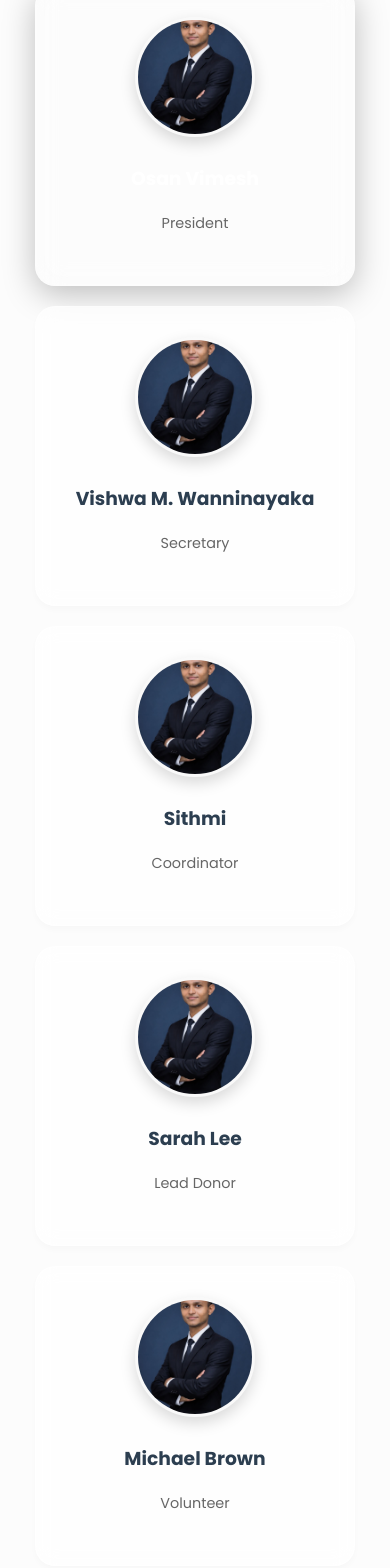
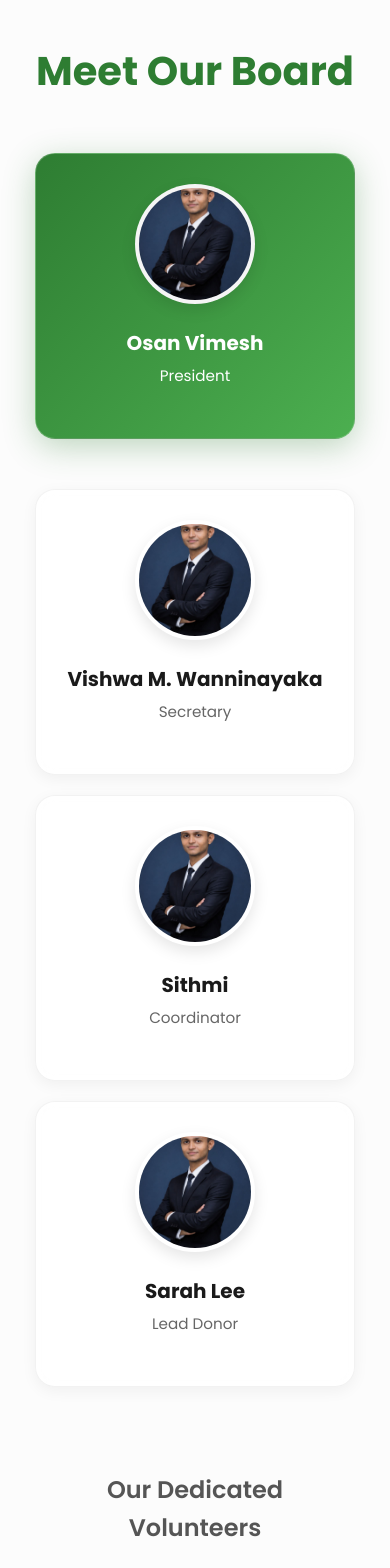
Before and after one commit to DulajE032/sobasociety, a React (Vite) app: page /about in a window 390 px wide. Shown: the part 1410-2978 px from the top of the page. Built offline with nearby package versions, Linux system fonts and the light colour scheme; a web font is replaced by a local one.

Commit message:
enhanced about us page layout

```diff
--- /dev/null
+++ b/src/components/pages/events/UpcomingEvents.css
@@ -0,0 +1,54 @@
+.upcoming-events-container {
+  padding: 80px 5%;
+  background-color: var(--white, #ffffff);
+  text-align: center;
+}
+
+.upcoming-events-container .section-title {
+  margin-bottom: 40px;
+  font-size: 2.5rem;
+  color: var(--primary-green, #2e7d32);
+}
+
+.coming-soon-wrapper {
+  max-width: 800px;
+  margin: 0 auto;
+  padding: 60px 40px;
+  background: var(--light-blue, #f4f7f6);
+  border-radius: 16px;
+  box-shadow: 0 4px 15px rgba(0,0,0,0.05);
+  border: 2px dashed #a5d6a7;
+}
+
+.coming-soon-badge {
+  display: inline-block;
+  background-color: var(--primary-green, #2e7d32);
+  color: white;
+  font-weight: bold;
+  font-size: 1.2rem;
+  padding: 10px 24px;
+  border-radius: 30px;
+  margin-bottom: 24px;
+  text-transform: uppercase;
+  letter-spacing: 1px;
+}
+
+.coming-soon-text {
+  font-size: 1.2rem;
+  color: var(--text-dark, #333);
+  line-height: 1.6;
+}
+
+@media (max-width: 768px) {
+  .upcoming-events-container {
+    padding: 60px 5%;
+  }
+
+  .coming-soon-wrapper {
+    padding: 40px 20px;
+  }
+
+  .coming-soon-text {
+    font-size: 1.1rem;
+  }
+}
--- /dev/null
+++ b/src/components/pages/events/UpcomingEvents.jsx
@@ -0,0 +1,18 @@
+import './UpcomingEvents.css';
+
+const UpcomingEvents = () => {
+  return (
+    <section className="upcoming-events-container">
+      <h2 className="section-title">Upcoming Events</h2>
+
+      <div className="coming-soon-wrapper">
+        <div className="coming-soon-badge">Coming Soon</div>
+        <p className="coming-soon-text">
+          We are planning exciting new activities! Stay tuned for more updates on our next cleanups, tree planting drives, and community meetups.
+        </p>
+      </div>
+    </section>
+  );
+};
+
+export default UpcomingEvents;
--- a/src/pages/board.css
+++ b/src/pages/board.css
@@ -1,54 +1,96 @@
 /* ===== Container & Layout ===== */
 .board-container {
-  padding: 60px 5%;
+  padding: 80px 5%;
   background-color: #fcfcfc;
   min-height: 100vh;
+  text-align: center;
 }
 
-.card-container {
+.board-title {
+  font-size: 2.5rem;
+  color: var(--primary-green, #2e7d32);
+  margin-bottom: 50px;
+}
+
+.board-tier {
   display: flex;
   flex-wrap: wrap;
   justify-content: center;
-  gap: 30px; /* Space between cards */
+  gap: 30px;
   max-width: 1200px;
-  margin: 0 auto;
+  margin: 0 auto 50px auto;
+}
+
+.tier-divider {
+  max-width: 1200px;
+  margin: 60px auto 40px auto;
+  position: relative;
+  text-align: center;
+}
+
+.tier-divider::before,
+.tier-divider::after {
+  content: "";
+  position: absolute;
+  top: 50%;
+  width: 30%;
+  height: 2px;
+  background-color: #e0e0e0;
+}
+
+.tier-divider::before { left: 0; }
+.tier-divider::after { right: 0; }
+
+.tier-divider h3 {
+  display: inline-block;
+  padding: 0 20px;
+  color: #555;
+  font-size: 1.5rem;
+  font-weight: 600;
+  background: #fcfcfc;
+  position: relative;
+  z-index: 1;
 }
 
 /* ===== Card Styling ===== */
 .card {
-  width: 280px; /* Fixed width for consistency */
+  width: 280px;
   border-radius: 20px;
   padding: 30px 20px;
   text-align: center;
   transition: all 0.3s cubic-bezier(0.25, 0.8, 0.25, 1);
-  box-shadow: 0 4px 6px rgba(0, 0, 0, 0.02);
-  background: rgba(255, 255, 255, 0.7);
-  backdrop-filter: blur(10px); /* Blurs background behind card */
-  border: 1px solid rgba(255, 255, 255, 0.3);
+  box-shadow: 0 4px 15px rgba(0, 0, 0, 0.05);
+  background: rgba(255, 255, 255, 0.8);
+  backdrop-filter: blur(10px);
+  border: 1px solid rgba(0, 0, 0, 0.05);
 }
+
+/* Make the President card slightly larger to emphasize rank */
+.tier-1 .card {
+  width: 320px;
+  transform: scale(1.05);
+}
+.tier-1 .card:hover {
+  transform: scale(1.05) translateY(-10px);
+}
+
 .featured-card {
-  background: rgba(255, 255, 255, 0.1);
-  backdrop-filter: blur(14px);
-  -webkit-backdrop-filter: blur(14px);
+  background: linear-gradient(135deg, var(--primary-green, #2e7d32), #4caf50);
+  border: 1px solid rgba(255, 255, 255, 0.2);
+  box-shadow: 0 8px 32px rgba(46, 125, 50, 0.3);
+  color: white;
+}
 
-  border-radius: 20px;
-
-  border: 1px solid rgba(255, 255, 255, 0.2);
-
-  box-shadow:
-    0 8px 32px rgba(0, 0, 0, 0.25),
-    inset 0 1px 0 rgba(255, 255, 255, 0.2);
-
+.featured-card .card-description h3,
+.featured-card .card-description p {
   color: white;
-
-  transition: all 0.3s ease;
 }
 
 /* Hover Effect: Lift and Shadow */
 .card:hover {
   transform: translateY(-10px);
-  box-shadow: 0 15px 30px rgba(0, 0, 0, 0.08);
-  border-color: #f87171; /* Light red border on hover */
+  box-shadow: 0 15px 30px rgba(0, 0, 0, 0.1);
+  border-color: rgba(46, 125, 50, 0.3);
 }
 
 /* ===== Image Handling ===== */
@@ -60,55 +102,64 @@
 .card-image {
   width: 120px;
   height: 120px;
-
-  border-radius: 50%; /* perfect circle */
-
+  border-radius: 50%;
   object-fit: cover;
-
-  border: 3px solid rgba(255, 255, 255, 0.6);
-
-  box-shadow: 0 6px 15px rgba(0, 0, 0, 0.15);
-
+  border: 4px solid white;
+  box-shadow: 0 6px 15px rgba(0, 0, 0, 0.1);
   background: #f0f0f0;
-
   transition: transform 0.3s ease;
 }
 
+.featured-card .card-image {
+  border-color: rgba(255, 255, 255, 0.3);
+}
+
 /* ===== Text & Typography ===== */
-.card-description h1 {
+.card-description h3 {
   font-size: 1.25rem;
   color: #1a1a1a;
-  margin: 10px 0 5px 0;
+  margin: 15px 0 5px 0;
   font-weight: 700;
-  text-transform: capitalize;
 }
 
-/* Styling for a role/subtitle if you add one later */
 .card-description p {
-  font-size: 0.9rem;
+  font-size: 0.95rem;
   color: #666;
   font-weight: 500;
+  margin: 0;
 }
 
 /* ===== Responsive Design ===== */
-
-/* Tablets */
 @media (max-width: 900px) {
-  .card-container {
+  .board-tier {
     gap: 20px;
   }
   .card {
-    width: 45%; /* Show 2 cards per row */
+    width: calc(50% - 20px); /* 2 per row */
+  }
+  .tier-1 .card {
+    width: calc(50% - 20px);
+    transform: scale(1);
+  }
+  .tier-1 .card:hover {
+    transform: translateY(-10px);
+  }
+  .tier-divider::before,
+  .tier-divider::after {
+    width: 15%;
   }
 }
 
-/* Mobile Phones */
 @media (max-width: 600px) {
   .board-container {
-    padding: 40px 20px;
+    padding: 60px 20px;
   }
-  .card {
-    width: 100%; /* Full width on small screens */
+  .card, .tier-1 .card {
+    width: 100%;
     max-width: 320px;
   }
+  .tier-divider::before,
+  .tier-divider::after {
+    display: none;
+  }
 }
--- a/src/pages/board.jsx
+++ b/src/pages/board.jsx
@@ -4,34 +4,30 @@ import AOS from "aos";
 import "aos/dist/aos.css";
 
 const Board = () => {
-  // 1. Define your data
   const members = [
     { id: 1, name: "Osan Vimesh", role: "President", img: "src/assets/members/secretry.png" },
     { id: 2, name: "Vishwa M. Wanninayaka", role: "Secretary", img: "src/assets/members/secretry.png" },
     { id: 3, name: "Sithmi", role: "Coordinator", img: "src/assets/members/secretry.png" },
     { id: 4, name: "Sarah Lee", role: "Lead Donor", img: "src/assets/members/secretry.png" },
     { id: 5, name: "Michael Brown", role: "Volunteer", img: "src/assets/members/secretry.png" },
-      { id: 6, name: "Michael Brown", role: "Volunteer", img: "src/assets/members/secretry.png" },
-      { id: 7, name: "Michael Brown", role: "Volunteer", img: "src/assets/members/secretry.png" },
-      { id: 5, name: "Michael Brown", role: "Volunteer", img: "src/assets/members/secretry.png" },
+    { id: 6, name: "Emma Smith", role: "Volunteer", img: "src/assets/members/secretry.png" },
+    { id: 7, name: "John Doe", role: "Volunteer", img: "src/assets/members/secretry.png" },
+    { id: 8, name: "Jane Doe", role: "Volunteer", img: "src/assets/members/secretry.png" },
   ];
+
+  const president = members.filter(m => m.role === "President");
+  const executives = members.filter(m => ["Secretary", "Coordinator", "Lead Donor"].includes(m.role));
+  const volunteers = members.filter(m => m.role === "Volunteer");
+
   useEffect(() => {
     AOS.init();
   }, []);
-  return (
-    <section className="board-container">
-      <div className="card-container">
-        {members.map((member, index) => (
 
-          <div  key={member.id}
-                className={`card ${index===0 ? 'featured-card' : ''}`} data-aos="fade-up" >
+  const renderCard = (member, isFeatured = false) => (
+    <div key={member.id} className={`card ${isFeatured ? 'featured-card' : ''}`} data-aos="fade-up">
       <div className="card-header">
         <div className="card-image-placeholder">
-                <img
-                  src={member.img}
-                  alt={member.name}
-                  className="card-image"
-                />
+          <img src={member.img} alt={member.name} className="card-image" />
           <div className="card-description">
             <h3>{member.name}</h3>
             <p>{member.role}</p>
@@ -39,7 +35,29 @@ useEffect(() => {
         </div>
       </div>
     </div>
-        ))}
+  );
+
+  return (
+    <section className="board-container">
+      <h2 className="board-title" data-aos="fade-down">Meet Our Board</h2>
+
+      {/* President Row */}
+      <div className="board-tier tier-1">
+        {president.map(m => renderCard(m, true))}
+      </div>
+
+      {/* Executives Row */}
+      <div className="board-tier tier-2">
+        {executives.map(m => renderCard(m))}
+      </div>
+
+      <div className="tier-divider" data-aos="fade-in">
+        <h3>Our Dedicated Volunteers</h3>
+      </div>
+
+      {/* Volunteers Row */}
+      <div className="board-tier tier-3">
+        {volunteers.map(m => renderCard(m))}
       </div>
     </section>
   );
--- a/src/pages/landing.jsx
+++ b/src/pages/landing.jsx
@@ -5,6 +5,7 @@ import About from "../components/pages/about/about.jsx";
 import Mission from "../components/pages/events/mission.jsx";
 import Projects from "../components/pages/events/projects.jsx";
 import Events from "../components/pages/events/events.jsx";
+import UpcomingEvents from "../components/pages/events/UpcomingEvents.jsx";
 import Gallery from "../components/pages/public/gallery.jsx";
 import Feedback from "../components/pages/public/feedback.jsx";
 import Footer from "../components/pages/public/footer.jsx";
@@ -19,6 +20,7 @@ function LandingPage() {
         <About />
         <Mission />
         <Events />
+        <UpcomingEvents />
         <Projects />
         <Gallery />
         <Feedback />
```
Also changed, not shown: src/components/pages/public/feedback.css (+93 -0 lines), src/components/pages/public/feedback.jsx (+40 -2 lines), src/components/pages/public/gallery.css (+109 -13 lines), src/components/pages/public/gallery.jsx (+80 -17 lines). Lines whose indentation alone changed are shown as unchanged.
